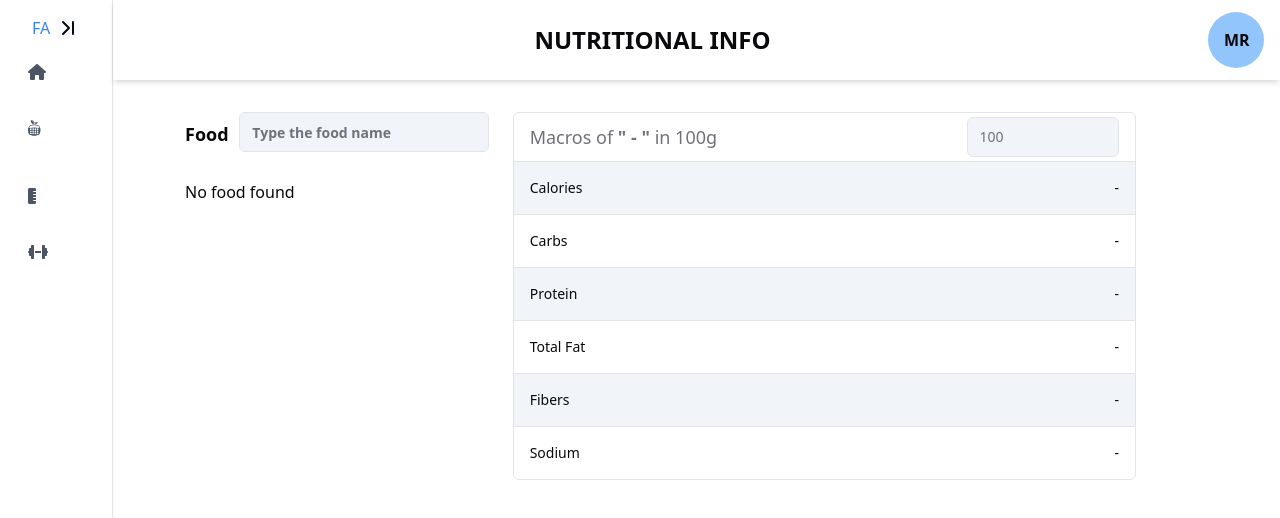
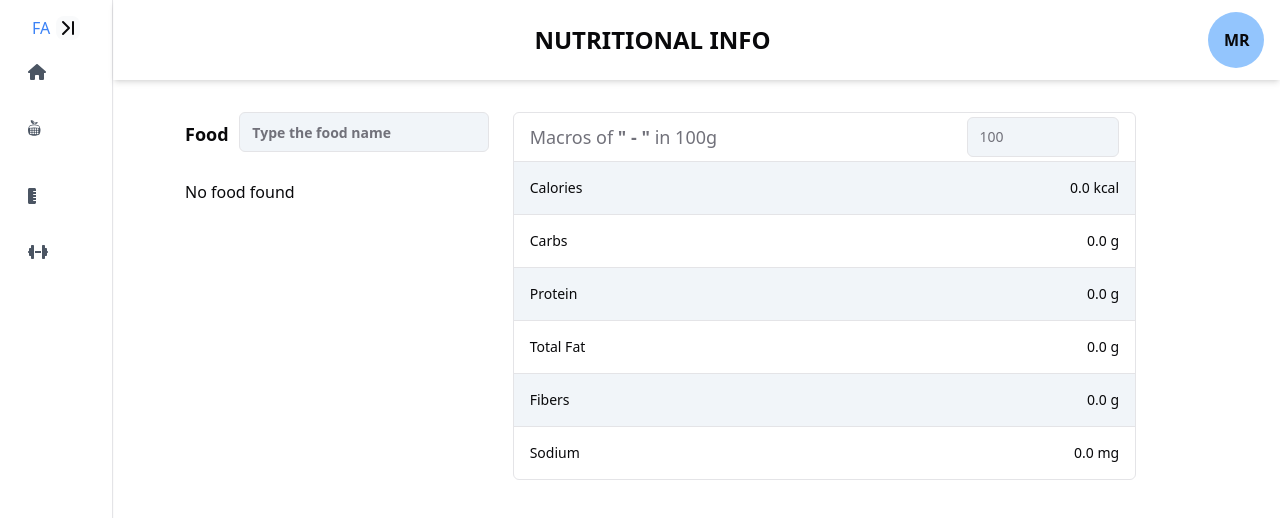
Before and after one commit to marcelrzd/fit-app, a Next.js app in the folder frontend/: page /nutritional_info in a window 1280 px wide. Shown: the top 518 px of the page. Built offline with nearby package versions, Linux system fonts and the light colour scheme.

Commit message:
fix: typescript issues

```diff
--- a/frontend/components/MacrosTable.tsx
+++ b/frontend/components/MacrosTable.tsx
@@ -18,10 +18,12 @@ import { Input } from "./ui/input";
 
 export function MacrosTable() {
   const [foodSearch, setFoodSearch] = useState("");
-  const [qty, setQty] = useState("100");
-  const [foodData, setFoodData] = useState("");
+  const [qty, setQty] = useState<string>("100");
+  const [foodData, setFoodData] = useState<FoodItem | null>(null);
   const [macros, setMacros] = useState<FoodItem[]>([]);
-  const [selectedFood, setSelectedFood] = useState<number | null>(null);
+  const [selectedFood, setSelectedFood] = useState<number | null | undefined>(
+    null
+  );
 
   // handle food search start
   const parseFatValue = (value: number | string): number => {
@@ -32,7 +34,7 @@ export function MacrosTable() {
   useEffect(() => {
     if (foodSearch.trim() === "") {
       setMacros([]);
-      setFoodData("");
+      setFoodData(null);
       setSelectedFood(null);
       return;
     }
@@ -162,7 +164,7 @@ export function MacrosTable() {
                 Calories
               </TableCell>
               <TableCell className="text-right">
-                {formatValue(calculatedData?.energy_kcal, " kcal")}
+                {formatValue(calculatedData?.energy_kcal ?? 0, " kcal")}
               </TableCell>
             </TableRow>
             <TableRow>
@@ -170,7 +172,7 @@ export function MacrosTable() {
                 Carbs
               </TableCell>
               <TableCell className="text-right">
-                {formatValue(calculatedData?.carbohydrate_g, " g")}
+                {formatValue(calculatedData?.carbohydrate_g ?? 0, " g")}
               </TableCell>
             </TableRow>
             <TableRow className="bg-slate-100">
@@ -178,7 +180,7 @@ export function MacrosTable() {
                 Protein
               </TableCell>
               <TableCell className="text-right">
-                {formatValue(calculatedData?.protein_g, " g")}
+                {formatValue(calculatedData?.protein_g ?? 0, " g")}
               </TableCell>
             </TableRow>
             <TableRow>
@@ -186,7 +188,7 @@ export function MacrosTable() {
                 Total Fat
               </TableCell>
               <TableCell className="text-right">
-                {formatValue(calculatedData?.total_fat, " g")}
+                {formatValue(calculatedData?.total_fat ?? 0, " g")}
               </TableCell>
             </TableRow>
             <TableRow className="bg-slate-100">
@@ -194,7 +196,7 @@ export function MacrosTable() {
                 Fibers
               </TableCell>
               <TableCell className="text-right">
-                {formatValue(calculatedData?.fiber_g, " g")}
+                {formatValue(calculatedData?.fiber_g ?? 0, " g")}
               </TableCell>
             </TableRow>
             <TableRow>
@@ -202,10 +204,7 @@ export function MacrosTable() {
                 Sodium
               </TableCell>
               <TableCell className="text-right">
-                {formatValue(
-                  calculatedData?.sodium_mg ? calculatedData?.sodium_mg : "-",
-                  " mg"
-                )}
+                {formatValue(calculatedData?.sodium_mg ?? 0, " mg")}
               </TableCell>
             </TableRow>
           </TableBody>
```
Also changed, not shown: frontend/app/nutritional_info/types.ts (+11 -11 lines).
